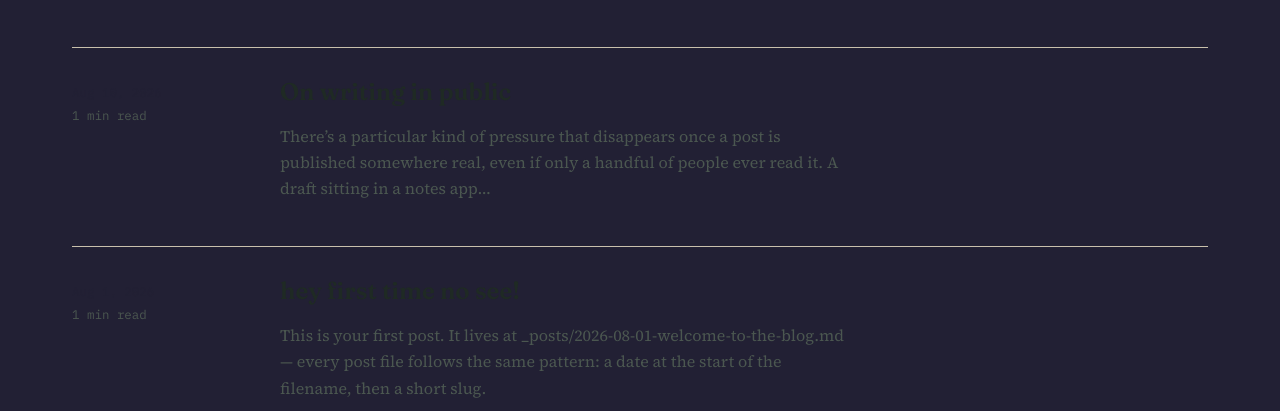
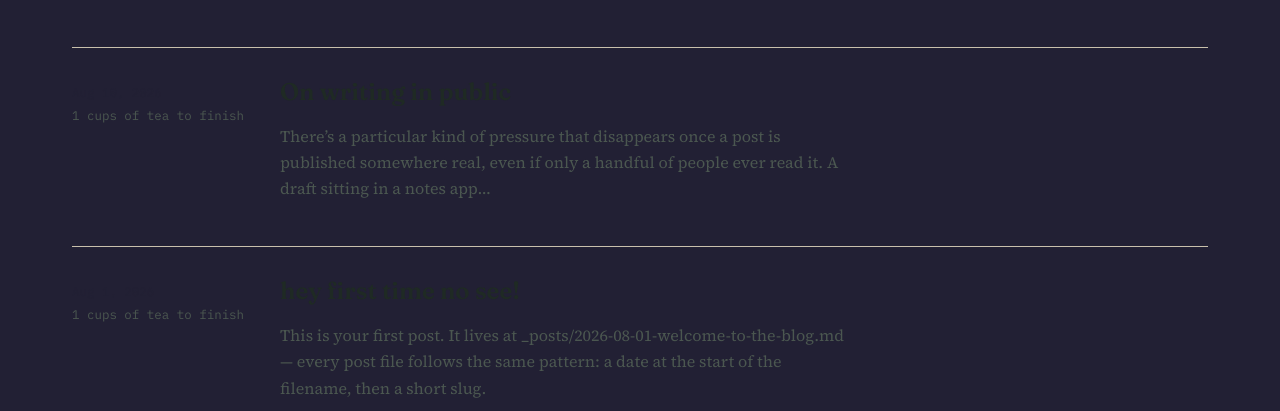
Before and after one commit to n9pe/Myblog, a Jekyll site: the page built from index.html, in a window 1280 px wide. Shown: the part 244-655 px from the top of the page. Built offline with Jekyll 4.4.1, drawn with Linux system fonts in a browser that asks for light colours.

Commit message:
Change read time calculation to cups of tea

```diff
--- a/_layouts/home.html
+++ b/_layouts/home.html
@@ -10,7 +10,7 @@ layout: default
   <article class="entry">
     <div class="entry-margin">
       <span class="date">{{ post.date | date: "%b %-d, %Y" }}</span>
-      <span class="meta">{{ post.content | number_of_words | divided_by: 200 | at_least: 1 }} min read</span>
+      <span class="meta">{{ post.content | number_of_words | divided_by: 100 | at_least: 1 | append: ' cups of tea to finish' }}</span>
     </div>
     <div>
       <h2 class="entry-title"><a href="{{ post.url | relative_url }}">{{ post.title }}</a></h2>
```
